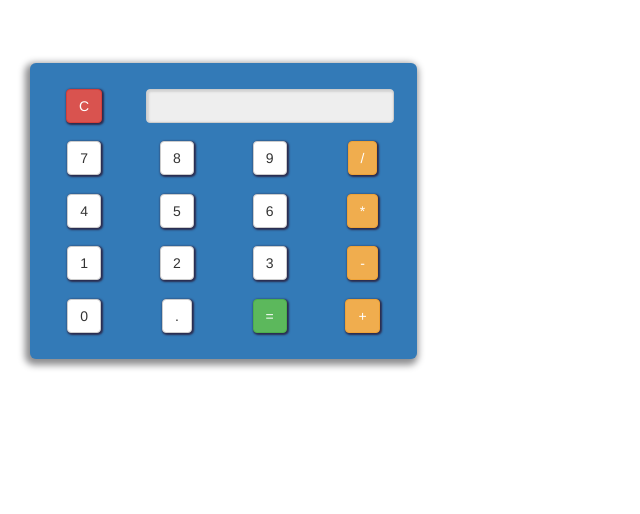
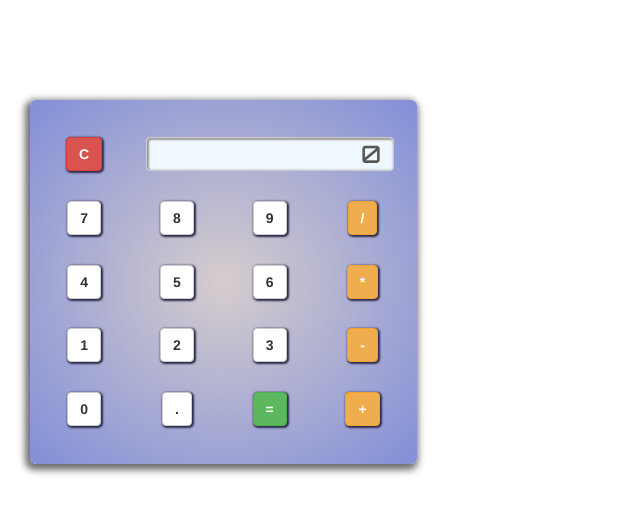
Before and after one commit to jhonjonh/calculadora, an Angular app: page / in a window 1280 px wide. Shown: the top 514 px of the page, without its empty margins (0-640 px from the left). Built offline with nearby package versions, Linux system fonts and the light colour scheme.

Commit message:
acabamento da calculadora

```diff
--- a/src/app/calculadora/components/calculadora.component.css
+++ b/src/app/calculadora/components/calculadora.component.css
@@ -1,16 +1,26 @@
+@import url('https://fonts.googleapis.com/css2?family=Orbitron:wght@500&display=swap');
+
 .row{
-    margin: 5% 0 5% 0;
+    margin: 8% 0 8% 0;
 }
 
 #main{
     padding: 2%;
-    box-shadow: -2px 3px 7px 3px rgb(141, 141, 143) ;
+    box-shadow: -2px 3px 7px 3px rgb(110, 110, 112) ;
+    background: radial-gradient(#d6cdcd, #828fd8);
+}
+
+#display{
+    font-family: 'Orbitron', sans-serif;
+    font-size: x-large;
+    background-color: aliceblue;
 }
 
 .btn{
     box-shadow: 1px 1px 2px 1px rgb(43, 43, 77) ;
+    font-weight: 600;
 }
 
 .kz-input-text{
-    box-shadow: inset 1px 1px 2px 1px lightgray;
+    box-shadow: inset 1px 1px 2px 1px rgb(153, 151, 148);
 }
--- a/src/app/calculadora/components/calculadora.component.html
+++ b/src/app/calculadora/components/calculadora.component.html
@@ -3,11 +3,12 @@
       <div class="row">
         <div class="col-xs-8 col-sm-6 col-md-4">
           <div id="main"
-            class="text-center bg-primary img-rounded kz-pad-20">
+            class="text-center img-rounded kz-pad-20">
             <div class="row">
               <div class="col-xs-3">
                 <button
                   type="button"
+                  (click) = "limpar()"
                   class="btn btn-danger kz-btn">C
                 </button>
               </div>
@@ -16,7 +17,7 @@
                   type="text"
                   class="form-control text-right kz-input-text"
                   id="display"
-                  name="display"
+                  name="display" [value]="display"
                   readonly>
               </div>
             </div>
@@ -24,6 +25,7 @@
               <div class="col-xs-3">
                 <button
                   type="button"
+                  (click) = "adicionaNumero('7')"
                   class="btn btn-default kz-btn"
                   id="btn7">7
                 </button>
@@ -31,6 +33,7 @@
               <div class="col-xs-3">
                 <button
                   type="button"
+                  (click) = "adicionaNumero('8')"
                   class="btn btn-default kz-btn"
                   id="btn8">8
                 </button>
@@ -38,6 +41,7 @@
               <div class="col-xs-3">
                 <button
                   type="button"
+                  (click) = "adicionaNumero('9')"
                   class="btn btn-default kz-btn"
                   id="btn9">9
                 </button>
@@ -46,6 +50,7 @@
                 <button
                   type="button"
                   class="btn btn-warning kz-btn"
+                  (click) = "definirOperacao('/')"
                   id="btnDivisao">/
                 </button>
               </div>
@@ -54,6 +59,7 @@
               <div class="col-xs-3">
                 <button
                   type="button"
+                  (click) = "adicionaNumero('4')"
                   class="btn btn-default kz-btn"
                   id="btn4">4
                 </button>
@@ -61,6 +67,7 @@
               <div class="col-xs-3">
                 <button
                   type="button"
+                  (click) = "adicionaNumero('5')"
                   class="btn btn-default kz-btn"
                   id="btn5">5
                 </button>
@@ -68,6 +75,7 @@
               <div class="col-xs-3">
                 <button
                   type="button"
+                  (click) = "adicionaNumero('6')"
                   class="btn btn-default kz-btn"
                   id="btn6">6
                 </button>
@@ -75,6 +83,7 @@
               <div class="col-xs-3">
                 <button
                   type="button"
+                  (click) = "definirOperacao('*')"
                   class="btn btn-warning kz-btn"
                   id="btnMIltiplicacao">*
                 </button>
@@ -84,6 +93,7 @@
               <div class="col-xs-3">
                 <button
                   type="button"
+                  (click) = "adicionaNumero('1')"
                   class="btn btn-default kz-btn"
                   id="btn1">1
                 </button>
@@ -91,6 +101,7 @@
               <div class="col-xs-3">
                 <button
                   type="button"
+                  (click) = "adicionaNumero('2')"
                   class="btn btn-default kz-btn"
                   id="btn2">2
                 </button>
@@ -98,6 +109,7 @@
               <div class="col-xs-3">
                 <button
                   type="button"
+                  (click) = "adicionaNumero('3')"
                   class="btn btn-default kz-btn"
                   id="btn3">3
                 </button>
@@ -105,6 +117,7 @@
               <div class="col-xs-3">
                 <button
                   type="button"
+                  (click) = "definirOperacao('-')"
                   class="btn btn-warning kz-btn"
                   id="btnSubtracao">-
                 </button>
@@ -114,6 +127,7 @@
               <div class="col-xs-3">
                 <button
                   type="button"
+                  (click) = "adicionaNumero('0')"
                   class="btn btn-default kz-btn"
                   id="btn0">0
                 </button>
@@ -121,6 +135,7 @@
               <div class="col-xs-3">
                 <button
                   type="button"
+                  (click) = "adicionaNumero('.')"
                   class="btn btn-default kz-btn"
                   id="btnDecimal">.
                 </button>
@@ -128,6 +143,7 @@
               <div class="col-xs-3">
                 <button
                   type="button"
+                  (click) = "calcular()"
                   class="btn btn-success kz-btn"
                   id="btnCalcular">=
                 </button>
@@ -135,6 +151,7 @@
               <div class="col-xs-3">
                 <button
                   type="button"
+                  (click) = "definirOperacao('+')"
                   class="btn btn-warning kz-btn"
                   id="btnSoma">+
                 </button>
--- a/src/app/calculadora/components/calculadora.component.ts
+++ b/src/app/calculadora/components/calculadora.component.ts
@@ -6,12 +6,123 @@ import { CalculadoraService } from '../services';
   templateUrl: './calculadora.component.html',
   styleUrls: ['./calculadora.component.css']
 })
-
 export class CalculadoraComponent implements OnInit {
 
-  constructor(private calculadoraService: CalculadoraService) { }
+  private numero1!:string;
+  private numero2!:string;
+  private resultado!:string;
+  private operacao!:string;
 
-  ngOnInit(): void {
+  constructor(private calculadoraService:CalculadoraService) { }
+
+  ngOnInit(){
+    this.limpar();
+  }
+  /**
+   * Inicializando todos os operadores para valores padrão.
+   *
+   * @return void - retorna algo vazio/neutro
+   */
+
+  limpar(): void{
+    this.numero1 = '0';
+    this.numero2 = 'null';
+    this.resultado = 'null';
+    this.operacao = 'null';
+  }
+
+  /**
+   * Retonar o valor concatenado. Trata o separador decimal.
+   *
+   * @param numAtual string
+   * @param numConcat string
+   * @return string
+   */
+
+  concatenaNumero(numAtual:string, numConcat:string): string {
+    //caso contanha apenas '0' ou null, reinicializar o valor
+    if (numAtual === '0' || numAtual == 'null'){
+      numAtual = '';
+    }
+
+    //primeiro digito e '.', concatena '0' antes do ponto
+    if (numConcat === '.' && numAtual === ''){
+      return '0.';
+    }
+
+    //caso'.' digitado e já contenha um '.', apenas retorna
+    if (numConcat === '.' && numAtual.indexOf('.') > -1){
+      return numAtual;
+    }
+
+    return numAtual + numConcat;
+
+  }
+  /**
+   * Adiciona o numero selecionado
+   * para o calculo posteriormente.
+   *
+   * @param numero string
+   * @return void
+   *
+   */
+
+  adicionaNumero(numero:string):void{
+    if (this.operacao == 'null'){
+      this.numero1 = this.concatenaNumero(this.numero1, numero)
+    } else {
+      this.numero2 = this.concatenaNumero(this.numero2, numero)
+    }
+  }
+
+  definirOperacao(operacao:string):void{
+
+    //apenas define a operação caso não exista uma
+    if(this.operacao == 'null'){
+      this.operacao = operacao;
+      return;
+    }
+
+    if(this.numero2 != 'null') {
+      this.resultado = this.calculadoraService.calcular(
+        parseFloat(this.numero1),
+        parseFloat(this.numero2),
+        this.operacao
+      ).toString();
+      this.operacao = operacao;
+      this.numero1 = this.resultado.toString();
+      this.numero2 = 'null';
+      this.resultado = 'null';
+    }
+  }
+
+/**
+ * Efetua o calculo de uma operação.
+ * @return void
+ */
+
+  calcular():void{
+    if(this.numero2 == 'null'){
+      return;
+    }
+
+    this.resultado = this.calculadoraService.calcular(
+      parseFloat(this.numero1),
+      parseFloat(this.numero2),
+      this.operacao
+    ).toString();
+  }
+
+  get display(): string{
+    if(this.resultado != 'null'){
+      return this.resultado.toString();
+    }
+
+    if(this.numero2 != 'null'){
+      return this.numero2.toString();
+    }
+
+    return this.numero1.toString();
   }
 
 }
```
